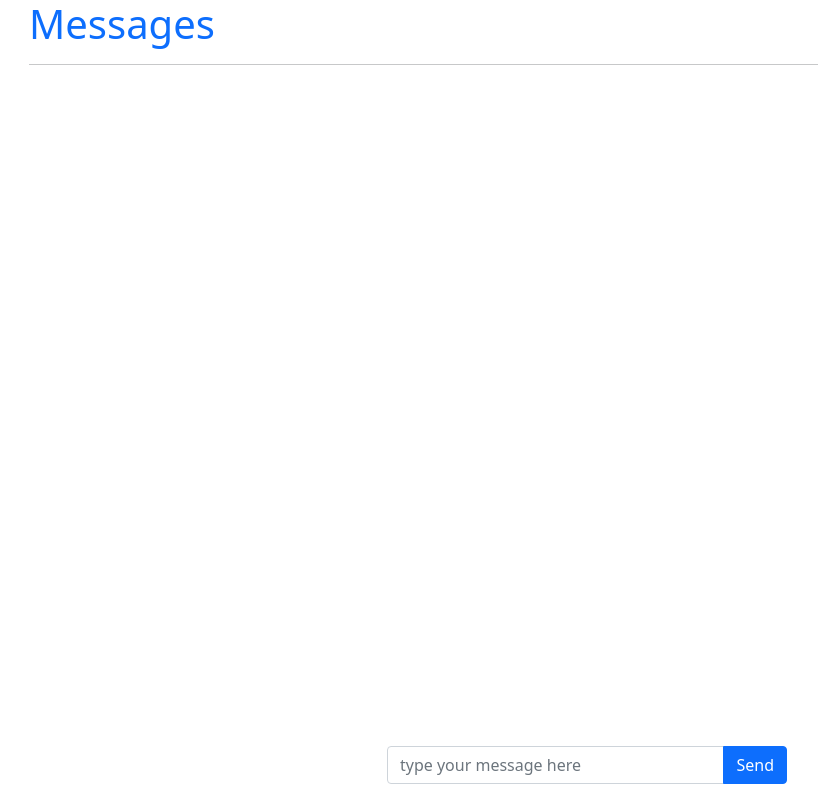
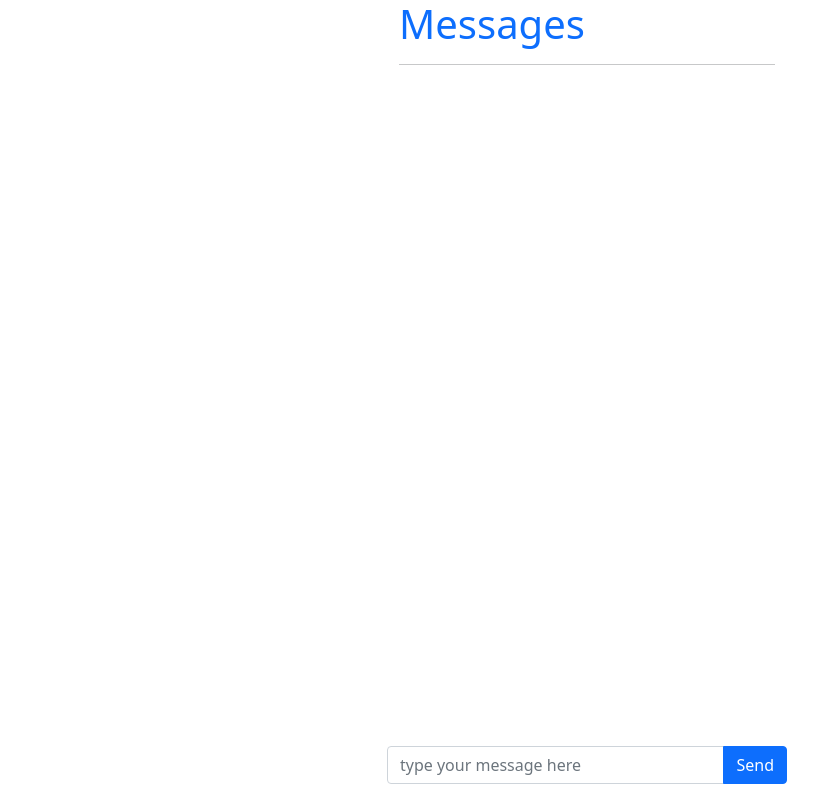
Before and after one commit to behruzusmonov94/message, a plain HTML site: page index.html in a window 1280 px wide. Shown: the whole page, without its empty margins (53-871 px from the left). Drawn offline with nearby package versions, Linux system fonts and the light colour scheme.

```diff
--- a/index.html
+++ b/index.html
@@ -11,6 +11,9 @@
         #messForm {
             width: 400px;
             margin: auto;
+        }
+        .container{
+            width: 400px;
         }
     </style>
 
```
